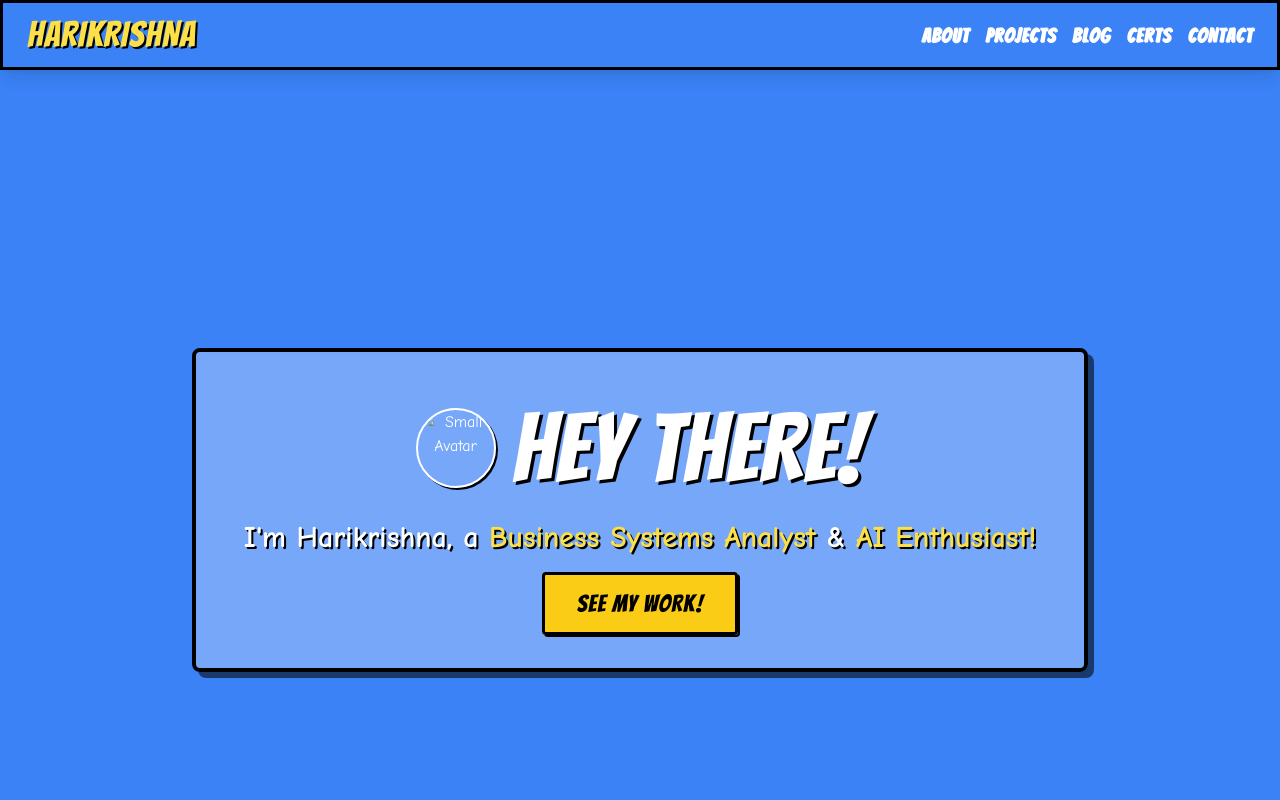
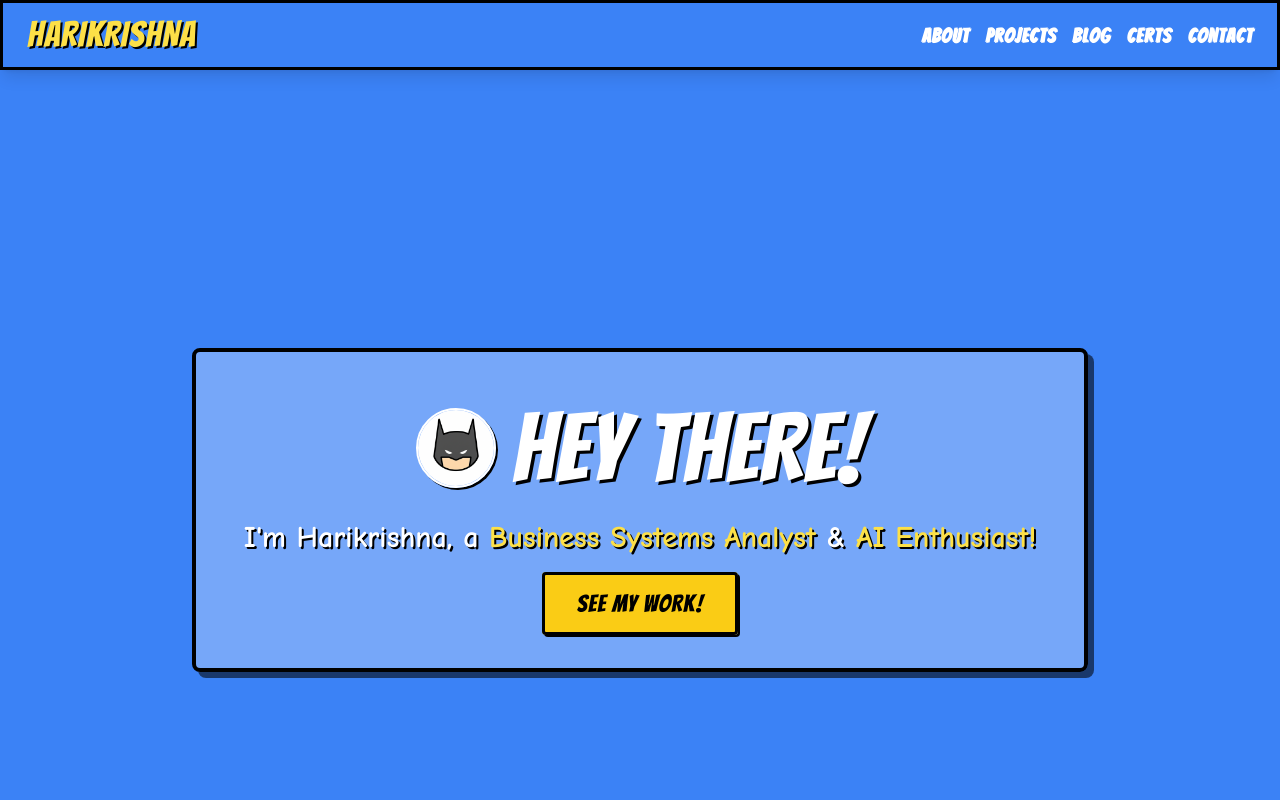
Before and after one commit to HarikrishnaSPillai/my-portfolio, a website: page index.html in a window 1280 px wide. Shown: the top 800 px of the page. Drawn offline with nearby package versions, Linux system fonts and the light colour scheme; the site is published under a folder, as on GitHub Pages, so addresses that start at the root find nothing.

Commit message:
Update index.html

```diff
--- a/index.html
+++ b/index.html
@@ -32,7 +32,7 @@
         <div class="container mx-auto px-6 text-center">
             <div class="bg-white/30 backdrop-blur-sm p-8 md:p-12 rounded-lg comic-border inline-block">
                 <div class="flex justify-center items-center mb-6">
-                    <img src="/assets/avatar.png"
+                    <img src="assets/avatar.png"
                          alt="Small Avatar"
                          class="w-16 h-16 md:w-20 md:h-20 rounded-full comic-border-sm border-2 border-white mr-3 md:mr-4">
                     <h1 class="font-bangers text-5xl sm:text-6xl md:text-7xl lg:text-8xl">HEY THERE!</h1>
```
